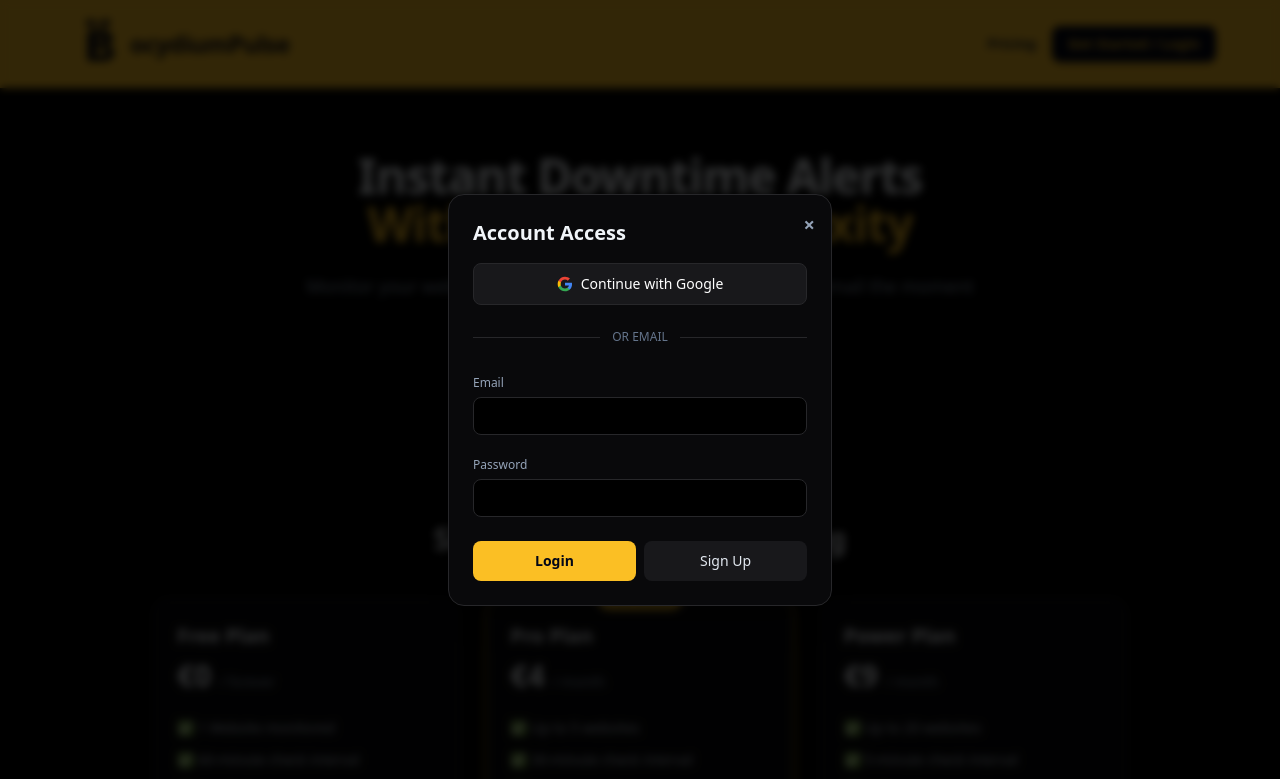
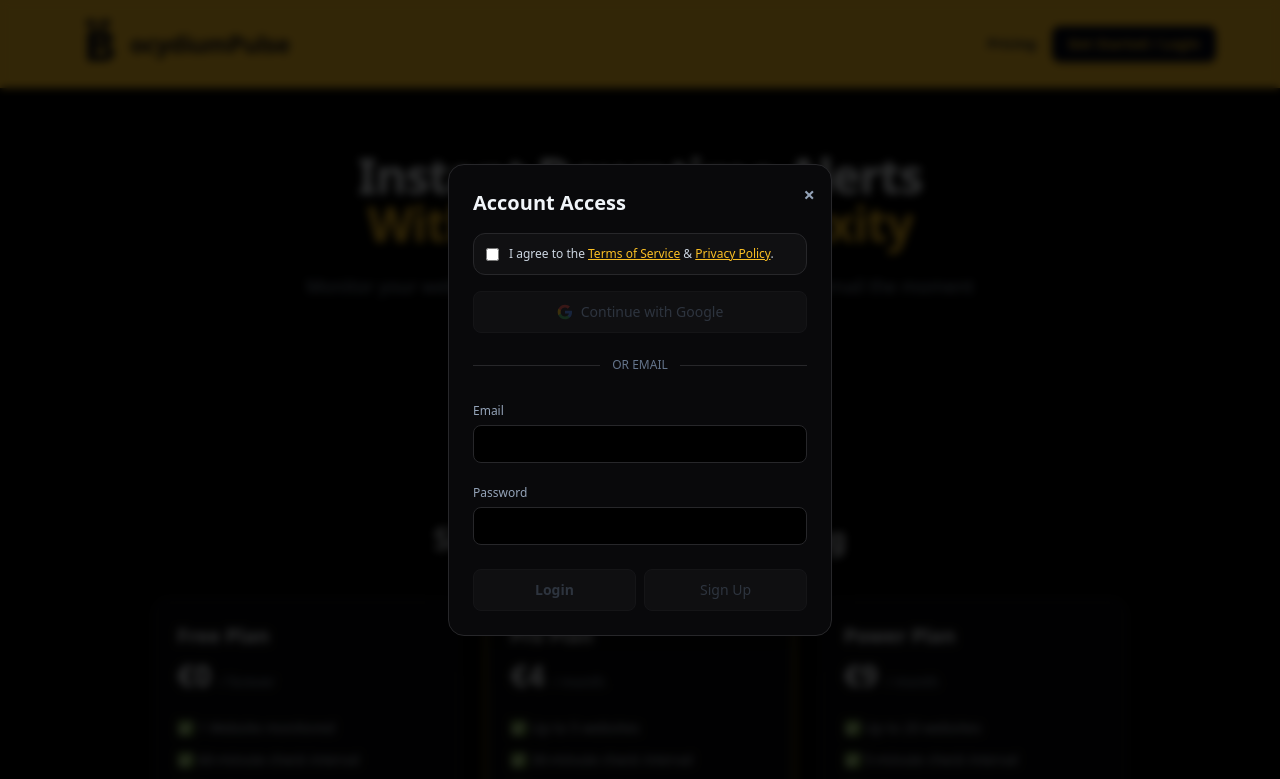
Before and after one commit to petar2007/uptimeapp, a website: page index.html in a window 1280 px wide. Both pictures are taken after a click on the button "Get Started / Login". Shown: the top 779 px of the page. Drawn offline with nearby package versions, Linux system fonts and the light colour scheme.

Commit message:
Dodat ToS i Privacy checkbox sa blokiranjem login dugmadi

```diff
--- a/index.html
+++ b/index.html
@@ -11,27 +11,21 @@
 <body class="bg-black text-slate-100 font-sans antialiased min-h-screen flex flex-col justify-between">
 
     <div>
-        <!-- Header / Navbar (Žuta pozadina, crni tekst i dugmad) -->
+        <!-- Header / Navbar -->
         <header class="bg-amber-400 py-3 px-4 sm:px-6 shadow-lg">
             <div class="max-w-6xl mx-auto flex flex-wrap justify-between items-center gap-4">
                 <!-- Logo BocydiumPulse -->
                 <div class="flex items-center gap-1 font-black text-2xl tracking-tight text-slate-950">
                     <svg class="h-16 w-auto -mr-1 ml-0.5 -translate-y-1.5" viewBox="0 0 500 500" fill="none" xmlns="http://www.w3.org/2000/svg">
-                        <!-- Antene -->
                         <circle cx="185" cy="130" r="28" fill="currentColor"/>
                         <circle cx="315" cy="130" r="28" fill="currentColor"/>
                         <path d="M185 130L222 200" stroke="currentColor" stroke-width="22" stroke-linecap="round"/>
                         <path d="M315 130L278 200" stroke="currentColor" stroke-width="22" stroke-linecap="round"/>
-
-                        <!-- Pulse / Impuls -->
                         <path d="M228 135 H238 L244 110 L250 160 L256 125 L262 145 L272 135 H278" stroke="currentColor" stroke-width="10" stroke-linecap="round" stroke-linejoin="round"/>
-
-                        <!-- Slovo B -->
                         <path d="M168 200 H300 C340 200 365 220 365 255 C365 285 340 302 305 305 C348 308 375 328 375 368 C375 410 340 430 292 430 H168 V200 Z M230 250 V282 H288 C302 282 310 274 310 266 C310 258 302 250 288 250 H230 Z M230 330 V380 H295 C310 380 320 371 320 355 C320 339 310 330 295 330 H230 Z" fill="currentColor"/>
                     </svg>
                     <span>ocydiumPulse</span>
                 </div>
-
 
                 <div id="nav-actions" class="flex items-center gap-4">
                     <a href="#pricing" onclick="scrollToPricing(event)" class="text-sm text-slate-900 font-semibold hover:text-black hidden sm:inline">Pricing</a>
@@ -42,7 +36,6 @@
 
         <!-- Landing Page View -->
         <div id="landing-view">
-            <!-- Hero Section -->
             <section class="max-w-4xl mx-auto text-center py-16 px-6">
                 <h1 class="text-3xl sm:text-5xl font-extrabold tracking-tight mb-6 leading-tight">
                     Instant Downtime Alerts <br/><span class="text-amber-400">Without the Complexity</span>
@@ -110,7 +103,10 @@
                     <h2 class="text-xl sm:text-2xl font-bold">Your Monitored Sites</h2>
                     <p id="user-display-email" class="text-xs text-slate-400 mt-1"></p>
                 </div>
-                <button onclick="logout()" class="text-sm text-slate-400 hover:text-white bg-zinc-900 border border-zinc-800 px-3 py-1.5 rounded-lg transition">Logout</button><button onclick="deleteAccount()" class="text-sm text-red-400 hover:text-red-300 bg-red-500/10 border border-red-500/20 px-3 py-1.5 rounded-lg transition">Delete Account</button>
+                <div class="flex gap-2">
+                    <button onclick="logout()" class="text-sm text-slate-400 hover:text-white bg-zinc-900 border border-zinc-800 px-3 py-1.5 rounded-lg transition">Logout</button>
+                    <button onclick="deleteAccount()" class="text-sm text-red-400 hover:text-red-300 bg-red-500/10 border border-red-500/20 px-3 py-1.5 rounded-lg transition">Delete Account</button>
+                </div>
             </div>
 
             <!-- Add Site Form -->
@@ -119,7 +115,7 @@
                 <button type="submit" id="add-site-btn" class="bg-amber-400 hover:bg-amber-300 text-slate-950 font-bold px-5 py-2.5 rounded-lg text-sm transition">Add Site</button>
             </form>
 
-            <!-- Referral Badge Section (Free Power Plan) -->
+            <!-- Referral Badge Section -->
             <div class="bg-zinc-950 border border-amber-400/30 p-5 rounded-xl mb-6">
                 <div class="flex flex-col sm:flex-row justify-between items-start sm:items-center gap-3 mb-3">
                     <div>
@@ -135,11 +131,9 @@
                     </button>
                 </div>
 
-                <!-- Hidden Badge Code Box -->
                 <div id="badge-code-box" class="hidden mt-4 pt-3 border-t border-zinc-800">
                     <p class="text-xs text-slate-300 mb-2">Copy and paste this HTML code into your website's footer:</p>
                     <div class="relative">
-                        <!-- OVDE JE ZAMENJEN LINK NA TVOJU NOVU VERCEL ADRESU -->
                         <textarea id="badge-code-input" readonly class="w-full bg-black border border-zinc-800 text-amber-400 text-xs p-3 rounded-lg font-mono focus:outline-none resize-none h-20"><a href="https://bocydiumpulse.vercel.app" target="_blank" rel="noopener" style="display:inline-flex;align-items:center;gap:6px;background:#000000;color:#f59e0b;border:1px solid #78350f;padding:4px 10px;border-radius:9999px;font-family:sans-serif;font-size:12px;text-decoration:none;"><span style="width:8px;height:8px;background-color:#22c55e;border-radius:50%;display:inline-block;"></span>Monitored by <strong style="color:#ffffff;">BocydiumPulse</strong></a></textarea>
                         <button onclick="copyBadgeCode()" id="copy-badge-btn" class="absolute top-2 right-2 text-xs bg-zinc-800 hover:bg-zinc-700 text-slate-200 px-2.5 py-1 rounded transition">
                             Copy
@@ -161,9 +155,19 @@
             <button onclick="hideAuthModal()" class="absolute top-4 right-4 text-slate-400 hover:text-white text-xl font-bold">&times;</button>
             <h3 class="text-xl font-bold mb-4">Account Access</h3>
 
-            <!-- Google Login Button -->
-            <button type="button" onclick="handleGoogleAuth()" class="w-full mb-4 bg-zinc-900 hover:bg-zinc-800 border border-zinc-800 text-white font-medium py-2.5 rounded-lg text-sm flex items-center justify-center gap-2 transition">
-                <svg class="w-4 h-4" viewBox="0 0 24 24">
+            <!-- ToS & Privacy Checkbox Section (Uvek prisutan u modalu) -->
+            <div class="mb-4 bg-zinc-900/50 border border-zinc-800 p-3 rounded-xl">
+                <label class="flex items-start gap-2.5 text-xs text-slate-300 cursor-pointer">
+                    <input type="checkbox" id="terms-toggle" onchange="toggleTerms()" class="mt-0.5 accent-amber-400 cursor-pointer">
+                    <span>I agree to the <a href="#" target="_blank" class="text-amber-400 underline hover:text-amber-300">Terms of Service</a> & <a href="#" target="_blank" class="text-amber-400 underline hover:text-amber-300">Privacy Policy</a>.</span>
+                </label>
+                <!-- Crveno upozorenje ako uslovi nisu prihvaćeni -->
+                <p id="terms-warning" class="text-red-400 text-[11px] mt-2 hidden font-medium">⚠️ You must accept the Terms & Privacy Policy before signing in or registering.</p>
+            </div>
+
+            <!-- Google Login Button (Inicijalno Onemogućen i Bled) -->
+            <button type="button" id="google-auth-btn" onclick="handleGoogleAuth()" disabled class="w-full mb-4 bg-zinc-900 border border-zinc-800 text-slate-500 font-medium py-2.5 rounded-lg text-sm flex items-center justify-center gap-2 transition opacity-40 cursor-not-allowed">
+                <svg class="w-4 h-4 opacity-50" viewBox="0 0 24 24">
                     <path fill="#4285F4" d="M22.56 12.25c0-.78-.07-1.53-.2-2.25H12v4.26h5.92c-.26 1.37-1.04 2.53-2.21 3.31v2.77h3.57c2.08-1.92 3.28-4.74 3.28-8.09z"/>
                     <path fill="#34A853" d="M12 23c2.97 0 5.46-.98 7.28-2.66l-3.57-2.77c-.98.66-2.23 1.06-3.71 1.06-2.86 0-5.29-1.93-6.16-4.53H2.18v2.84C3.99 20.53 7.7 23 12 23z"/>
                     <path fill="#FBBC05" d="M5.84 14.09c-.22-.66-.35-1.36-.35-2.09s.13-1.43.35-2.09V7.06H2.18C1.43 8.55 1 10.22 1 12s.43 3.45 1.18 4.94l2.85-2.22.81-.63z"/>
@@ -191,8 +195,9 @@
                     <input type="password" id="auth-password" required class="w-full bg-black border border-zinc-800 rounded-lg px-3 py-2 text-sm text-white focus:outline-none focus:border-amber-400 mt-1">
                 </div>
                 <div class="flex gap-2 pt-2">
-                    <button type="button" id="login-btn" onclick="handleAuth('login')" class="flex-1 bg-amber-400 hover:bg-amber-300 text-slate-950 font-bold py-2.5 rounded-lg text-sm transition disabled:opacity-50">Login</button>
-                    <button type="button" id="signup-btn" onclick="handleAuth('signup')" class="flex-1 bg-zinc-900 hover:bg-zinc-800 text-slate-200 py-2.5 rounded-lg text-sm font-medium transition disabled:opacity-50">Sign Up</button>
+                    <!-- Inicijalno onemogućena i bleda dugmad za Email Auth -->
+                    <button type="button" id="login-btn" onclick="handleAuth('login')" disabled class="flex-1 bg-zinc-900 border border-zinc-800 text-slate-500 font-bold py-2.5 rounded-lg text-sm transition opacity-40 cursor-not-allowed">Login</button>
+                    <button type="button" id="signup-btn" onclick="handleAuth('signup')" disabled class="flex-1 bg-zinc-900 border border-zinc-800 text-slate-500 font-medium py-2.5 rounded-lg text-sm transition opacity-40 cursor-not-allowed">Sign Up</button>
                 </div>
             </form>
         </div>
@@ -231,6 +236,51 @@
             errDiv.classList.add('hidden');
         }
 
+        // Kontrola za ToS Checkbox i otključavanje dugmadi
+        function toggleTerms() {
+            const isChecked = document.getElementById('terms-toggle').checked;
+            const warningElem = document.getElementById('terms-warning');
+            const googleBtn = document.getElementById('google-auth-btn');
+            const loginBtn = document.getElementById('login-btn');
+            const signupBtn = document.getElementById('signup-btn');
+
+            if (isChecked) {
+                warningElem.classList.add('hidden');
+
+                // Otključavamo Google dugme
+                googleBtn.disabled = false;
+                googleBtn.classList.remove('opacity-40', 'cursor-not-allowed');
+                googleBtn.classList.add('hover:bg-zinc-800', 'text-white');
+
+                // Otključavamo Login dugme
+                loginBtn.disabled = false;
+                loginBtn.classList.remove('opacity-40', 'cursor-not-allowed', 'bg-zinc-900', 'text-slate-500');
+                loginBtn.classList.add('bg-amber-400', 'hover:bg-amber-300', 'text-slate-950');
+
+                // Otključavamo Signup dugme
+                signupBtn.disabled = false;
+                signupBtn.classList.remove('opacity-40', 'cursor-not-allowed', 'bg-zinc-900', 'text-slate-500');
+                signupBtn.classList.add('bg-zinc-900', 'hover:bg-zinc-800', 'text-slate-200');
+            } else {
+                warningElem.classList.remove('hidden');
+
+                // Zaključavamo Google dugme
+                googleBtn.disabled = true;
+                googleBtn.classList.add('opacity-40', 'cursor-not-allowed');
+                googleBtn.classList.remove('hover:bg-zinc-800', 'text-white');
+
+                // Zaključavamo Login dugme
+                loginBtn.disabled = true;
+                loginBtn.classList.add('opacity-40', 'cursor-not-allowed', 'bg-zinc-900', 'text-slate-500');
+                loginBtn.classList.remove('bg-amber-400', 'hover:bg-amber-300', 'text-slate-950');
+
+                // Zaključavamo Signup dugme
+                signupBtn.disabled = true;
+                signupBtn.classList.add('opacity-40', 'cursor-not-allowed', 'bg-zinc-900', 'text-slate-500');
+                signupBtn.classList.remove('bg-zinc-900', 'hover:bg-zinc-800', 'text-slate-200');
+            }
+        }
+
         // Auth state listener
         _supabase.auth.onAuthStateChange(async (event, session) => {
             if (session) {
@@ -265,6 +315,11 @@
 
         // Google Authentication
         async function handleGoogleAuth() {
+            const isChecked = document.getElementById('terms-toggle').checked;
+            if (!isChecked) {
+                document.getElementById('terms-warning').classList.remove('hidden');
+                return;
+            }
             const { error } = await _supabase.auth.signInWithOAuth({
                 provider: 'google',
                 options: {
@@ -277,6 +332,12 @@
         // Email & Password Auth
         async function handleAuth(type) {
             clearAuthError();
+            const isChecked = document.getElementById('terms-toggle').checked;
+            if (!isChecked) {
+                document.getElementById('terms-warning').classList.remove('hidden');
+                return;
+            }
+
             const email = document.getElementById('auth-email').value.trim();
             const password = document.getElementById('auth-password').value;
 
@@ -319,10 +380,10 @@
         async function logout() {
             await _supabase.auth.signOut();
         }
+
         async function deleteAccount() {
             if (confirm("Are you sure you want to delete your account? This action is permanent and all your monitored sites and data will be permanently erased.")) {
                 try {
-            // Pozivamo SQL funkciju koju smo malopre napravili u Supabase-u
                     const { error } = await _supabase.rpc('delete_user_account');
 
                     if (error) {
@@ -330,7 +391,6 @@ async function deleteAccount() {
                         return;
                     }
 
-            // Odjavljujemo korisnika i osvežavamo stranicu
                     await _supabase.auth.signOut();
                     alert("Your account has been successfully deleted.");
                     window.location.reload();
@@ -341,7 +401,7 @@ async function deleteAccount() {
                 }
             }
         }
-        // Učitavanje sajtova sa statusom
+
         async function loadSites(userId) {
             const sitesList = document.getElementById('sites-list');
 
@@ -416,7 +476,6 @@ async function deleteAccount() {
             }
         }
 
-        // Form Submission
         document.getElementById('add-site-form').addEventListener('submit', async function (e) {
             e.preventDefault();
             e.stopPropagation();
@@ -492,20 +551,14 @@ async function deleteAccount() {
             }
         });
 
-        // Uptime Engine
         async function runUptimeChecks(userId) {
-            console.log("Starting uptime checks...");
-
             try {
                 const { data: sites, error } = await _supabase
                     .from('sites')
                     .select('*')
                     .eq('user_id', userId);
 
-                if (error || !sites || sites.length === 0) {
-                    console.log("No sites available to check.");
-                    return;
-                }
+                if (error || !sites || sites.length === 0) return;
 
                 for (const site of sites) {
                     const startTime = performance.now();
@@ -527,34 +580,24 @@ async function deleteAccount() {
                         responseTime = Math.round(endTime - startTime);
                         status = 'UP';
                     } catch (err) {
-                        console.warn(`Site unreachable (${site.url}):`, err);
                         status = 'DOWN';
                         responseTime = 10000;
                     }
 
-                    const { error: insertError } = await _supabase
+                    await _supabase
                         .from('checks')
                         .insert([{
                             site_id: site.id,
                             status: status,
                             response_time: responseTime
                         }]);
-
-                    if (insertError) {
-                        console.error("Error saving check log:", insertError.message);
-                    } else {
-                        console.log(`Checked ${site.url}: Status -> ${status} (${responseTime}ms)`);
                 }
-                }
-
                 await loadSites(userId);
-                console.log("Uptime checks completed successfully.");
             } catch (err) {
                 console.error("Error running uptime checks:", err);
             }
         }
 
-        // Pomoćne funkcije za Referral Badge
         function toggleBadgeCode() {
             const box = document.getElementById('badge-code-box');
             box.classList.toggle('hidden');
@@ -570,13 +613,12 @@ async function deleteAccount() {
             btn.innerText = "Copied!";
             setTimeout(() => { btn.innerText = "Copy"; }, 2000);
         }
+
         function scrollToPricing(e) {
             if (e) e.preventDefault();
-
             const landingView = document.getElementById('landing-view');
             const pricingSection = document.getElementById('pricing');
 
-    // Ako je korisnik ulogovan i landing view je sakriven, nakratko prikaži landing ili skroluj
             if (landingView.classList.contains('hidden')) {
                 landingView.classList.remove('hidden');
                 pricingSection.scrollIntoView({ behavior: 'smooth' });
```
Lines whose indentation alone changed are shown as unchanged.
